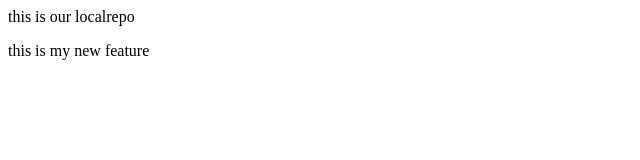
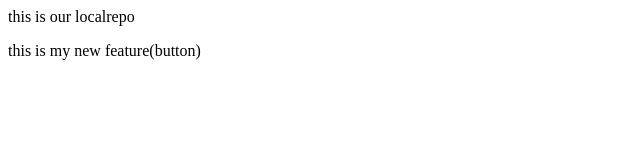
Before and after one commit to jeevan2304/localrepo, a plain HTML site: page index.html in a window 1280 px wide. Shown: the full height of the page, 0-640 px from the left. Drawn offline with Linux system fonts and the light colour scheme.

```diff
--- a/index.html
+++ b/index.html
@@ -1,2 +1,2 @@
 <p> this is our localrepo</p>
-<P>this is my new feature</P>
+<P>this is my new feature(button)</P>
```
